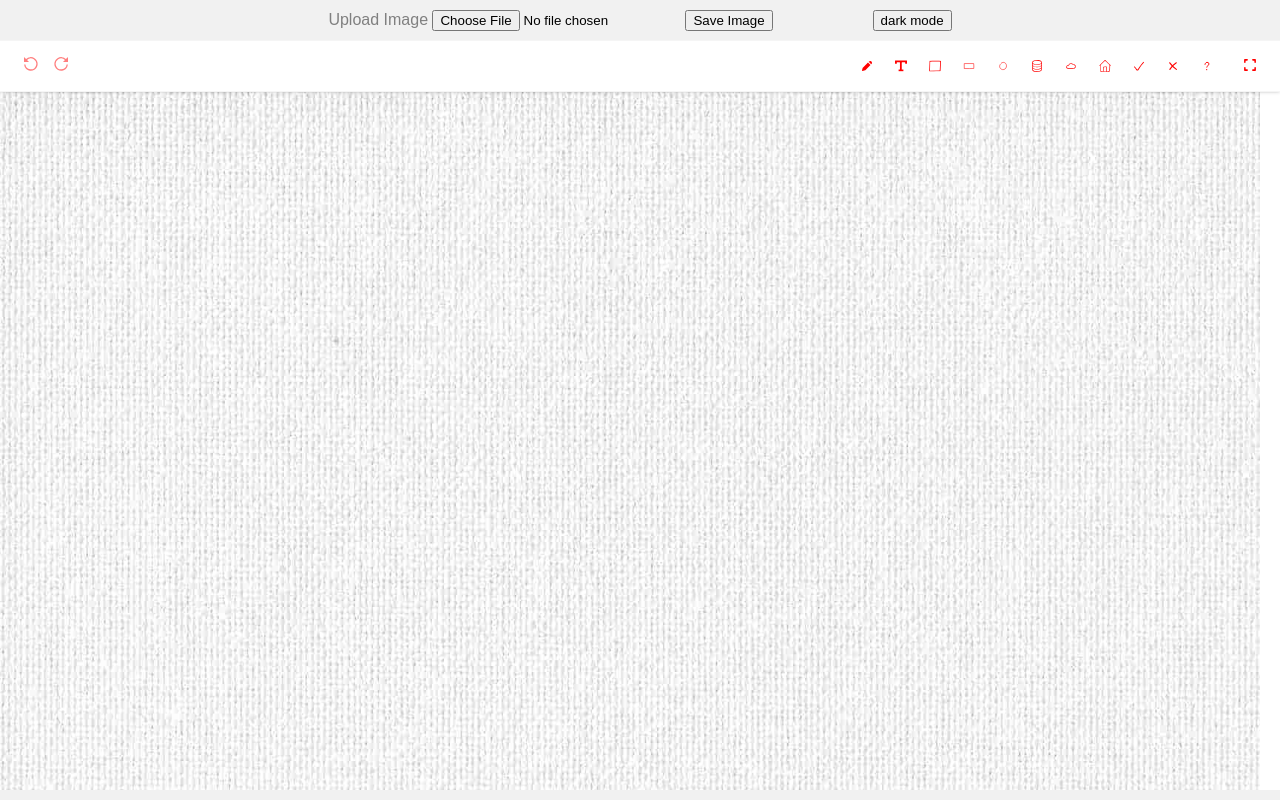
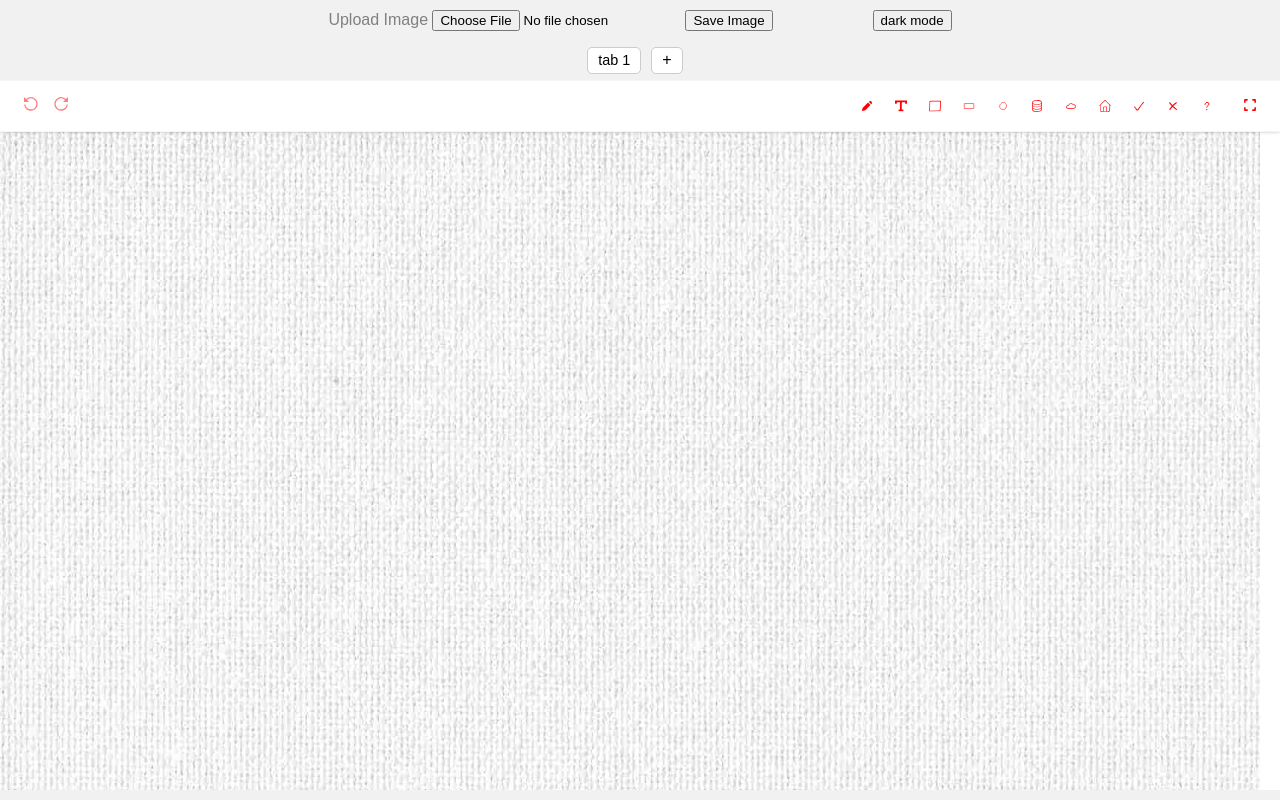
Before and after one commit to adityasuman2025/MNgoImageAnnotate, a React (Vite) app: page / in a window 1280 px wide. Built offline with nearby package versions, Linux system fonts and the light colour scheme.

Commit message:
tabs feature added

```diff
--- a/src/main.tsx
+++ b/src/main.tsx
@@ -11,7 +11,6 @@ import houseShape from "./houseShape.svg";
 import tickShape from "./tickShape.svg";
 import crossShape from "./crossShape.svg";
 import qstnShape from "./qstnShape.svg";
-
 import lightImg from "./img.jpg";
 import darkImg from "./img2.jpg";
 
@@ -24,13 +23,17 @@ function blobToBase64(blob: any): any {
     });
 }
 
-const annotationData = JSON.parse(localStorage.getItem("annotData") || "{}");
+const ts = new Date().getTime();
+const tabsAnnotationData = JSON.parse(localStorage.getItem("tabsAnnotData") || "{\"" + ts + "\":{}}");
 const annotImg = localStorage.getItem("annotImg");
 const isDark = localStorage.getItem("isDark");
 const COMP_IDX = 0, FRAME_ID = "frame";
 
 function Main() {
-    const [isDarkMode, setIsDarkMode] = useState(isDark === "true" ? true : false);
+    const [isLoading, setIsLoading] = useState<boolean>(false);
+    const [isDarkMode, setIsDarkMode] = useState<boolean>(isDark === "true" ? true : false);
+    const [activeTabId, setActiveTabId] = useState<string>(Object.keys(tabsAnnotationData)[0]);
+    const [annotData, setAnnotData] = useState<{ [key: string]: any }>(tabsAnnotationData);
 
     useEffect(() => {
         document.body.style.background = isDarkMode ? "rgb(15 23 42)" : "#f1f1f1";
@@ -38,8 +41,15 @@ function Main() {
         localStorage.setItem("isDark", String(isDarkMode)); //storing annotations in localStorage
     }, [isDarkMode]);
 
-    function handleChange(annotData: { [key: string]: any }) {
-        localStorage.setItem("annotData", JSON.stringify(annotData)); //storing annotations in localStorage
+    useEffect(() => {
+        setIsLoading(true);
+        setTimeout(() => { setIsLoading(false) }, 100);
+    }, [activeTabId]);
+
+    function handleChange(annots: { [key: string]: any }) {
+        const newAnnotData = { ...annotData, [activeTabId]: annots };
+        setAnnotData(newAnnotData);
+        localStorage.setItem("tabsAnnotData", JSON.stringify(newAnnotData)); //storing annotations in localStorage
     }
 
     function captureSS() {
@@ -86,12 +96,66 @@ function Main() {
                 </div>
             </div>
 
+            <div style={{ height: 40, display: "flex", alignItems: "center", justifyContent: "center" }}>
+                {
+                    Object.keys(annotData).map((tabId, idx) => (
+                        <div
+                            key={tabId}
+                            style={{
+                                display: "flex", alignItems: "center", justifyContent: "center", marginRight: 10, height: 25, padding: "0px 10px", borderRadius: 5, cursor: "pointer", border: "1px solid #ccc",
+                                background: activeTabId === tabId ? "white" : "grey",
+                                opacity: activeTabId === tabId ? 1 : 0.5
+                            }}
+                            onClick={() => setActiveTabId(tabId)}
+                        >
+                            <span style={{ fontSize: "90%" }}> {`tab ${idx + 1}`}</span>
+
+                            {
+                                idx > 0 && <div
+                                    style={{ cursor: "pointer", marginLeft: 10, borderRadius: "100%", width: 12, height: 12, background: "rgb(236, 104, 94)" }}
+                                    onClick={(e) => {
+                                        e.stopPropagation();
+                                        setAnnotData(prevAnnotData => {
+                                            let prevTabId: string = "", hasBeenFound = false;
+                                            const newAnnotData = Object.keys(prevAnnotData).reduce((acc: any, key) => {
+                                                if (key !== tabId) acc[key] = prevAnnotData[key];
+                                                else hasBeenFound = true;
+
+                                                if (!hasBeenFound) prevTabId = key;
+                                                return acc;
+                                            }, {});
+                                            localStorage.setItem("tabsAnnotData", JSON.stringify(newAnnotData)); //storing annotations in localStorage
+
+                                            if (tabId === activeTabId) setActiveTabId(prevTabId); // if deleting the active tab
+
+                                            return newAnnotData;
+                                        });
+                                    }}
+                                ></div>
+                            }
+                        </div>
+                    ))
+                }
+
+                <div
+                    style={{
+                        display: "flex", alignItems: "center", justifyContent: "center", marginRight: 10, height: 25, padding: "0px 10px", borderRadius: 5, cursor: "pointer", border: "1px solid #ccc", background: "white",
+                    }}
+                    onClick={() => {
+                        const newTabId = String(new Date().getTime());
+                        setAnnotData(prevAnnotData => ({ ...prevAnnotData, [newTabId]: {} }));
+                        setActiveTabId(newTabId);
+                    }}>+</div>
+            </div>
+
+            {
+                isLoading ? "loading..." :
                     <MNgoImageAnnotate
                         compIdx={COMP_IDX}
-                compMaxHeight={(window.innerHeight - 50 + 'px') || "calc(100vh)"}
+                        compMaxHeight={(window.innerHeight - 90 + 'px') || "calc(100vh)"}
                         image={annotImg || (isDarkMode ? darkImg : lightImg)} //"https://tinypng.com/images/social/website.jpg"
                         // loc={[0, 857, 1620, 1825]}
-                imgWidth={annotationData.imgWidth || window.innerWidth - 20}
+                        imgWidth={annotData[activeTabId]?.imgWidth || window.innerWidth - 20}
 
                         isDarkMode={isDarkMode}
 
@@ -107,9 +171,10 @@ function Main() {
                             question: { btnIcon: qstnShape, img: qstnShape },
 
                         }}
-                annotations={annotationData.annotations}
+                        annotations={annotData[activeTabId]?.annotations || []}
                         onChange={handleChange}
                     />
+            }
         </>
     )
 }
```
Also changed, not shown: src/lib/index.css. Lines whose indentation alone changed are shown as unchanged.
